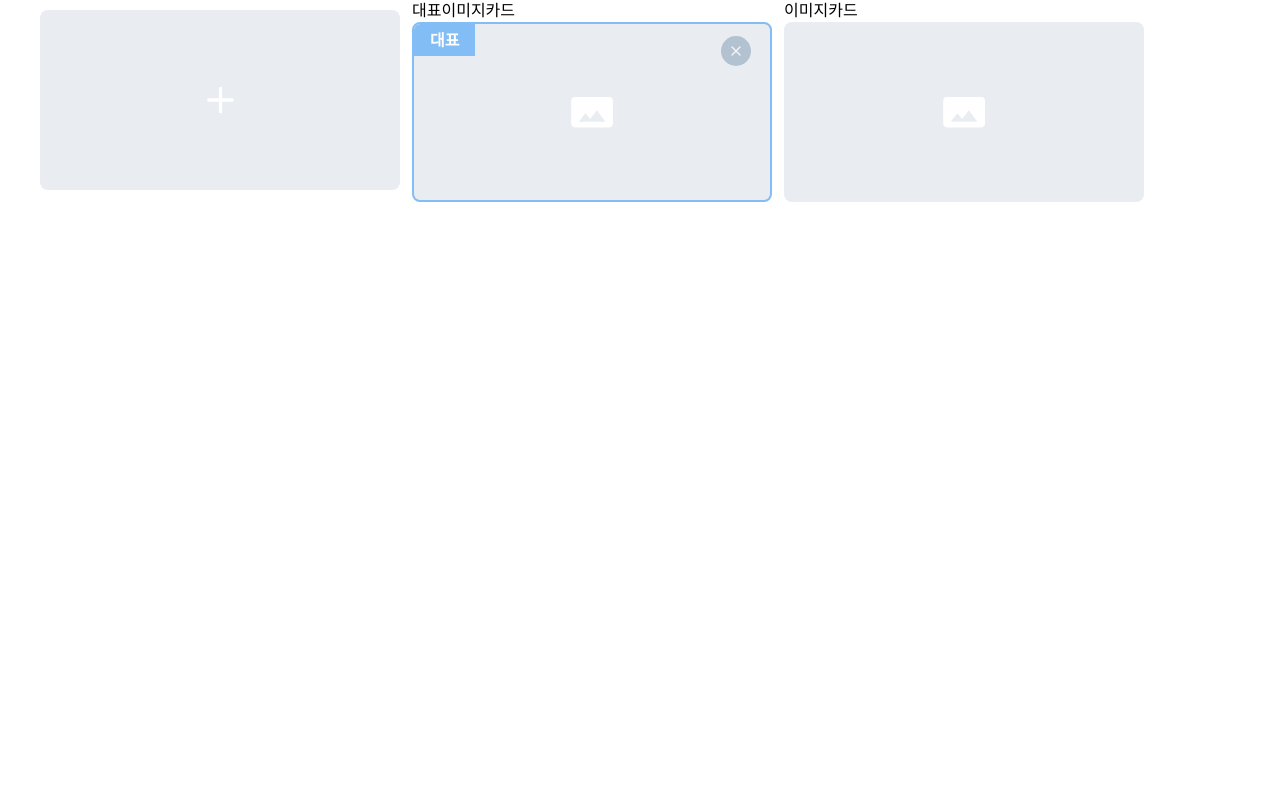
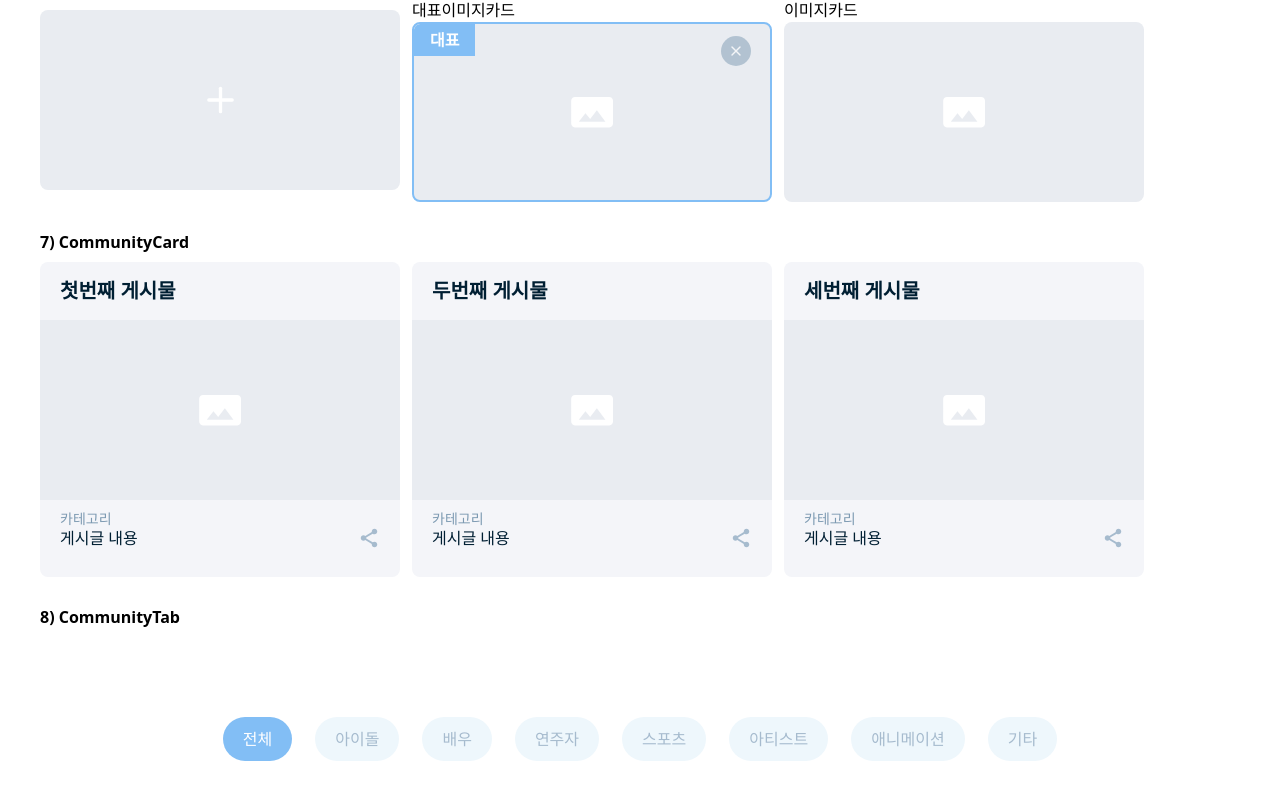
Before and after one commit to Deokive/FE, a React (Vite) app: page /test in a window 1280 px wide. Shown: the part 734-1534 px from the top of the page. Before the commit the page ends 936 px from the top, so only its background shows below. Built offline with nearby package versions, Linux system fonts and the light colour scheme; the HTML template or start-up script is replaced by a standard one; a web font is replaced by a local one.

Commit message:
feat: 커뮤니티 카드 컴포넌트 제작

```diff
--- a/src/components/community/CommunityCard.tsx
+++ b/src/components/community/CommunityCard.tsx
@@ -0,0 +1,74 @@
+import vectorIcon from "@/assets/icon/Vector.svg";
+import shareIcon from "@/assets/icon/share.svg";
+
+interface CommunityCardProps {
+  title?: string;
+  category?: string;
+  content?: string;
+  img?: string;
+  onClick?: () => void; // 클릭 시 이벤트
+  onClickShare?: () => void; // 공유 시 이벤트
+}
+
+const CommunityCard = ({
+  title,
+  category,
+  content,
+  img,
+  onClick,
+  onClickShare,
+}: CommunityCardProps) => {
+  return (
+    <div
+      onClick={(e) => {
+        // 공유 버튼이나 그 자식 요소를 클릭한 경우 카드 클릭 이벤트 실행 안 함
+        const target = e.target as HTMLElement;
+        if (target.closest("button")) {
+          return;
+        }
+        onClick?.();
+      }}
+      className="w-[360px] h-[315px] rounded-[8px] bg-surface-container-10 cursor-pointer"
+    >
+      {/* 타이틀 */}
+      <div className="flex w-[360px] h-[58px] px-5 py-3 items-center ">
+        <p className="typo-h3-semibold text-color-highest">
+          {title ? title : "게시물 제목"}
+        </p>
+      </div>
+      {/* 이미지 */}
+      <div className="flex items-center justify-center w-[360px] h-[180px] bg-surface-container-20">
+        {img && (
+          <img src={img} alt="img" className="w-full h-full object-cover" />
+        )}
+        {!img && (
+          <img src={vectorIcon} alt="icon" className="w-[43px] h-[31px]" />
+        )}
+      </div>
+      {/* 카테코리 & 게시글 내용 */}
+      <div className="flex flex-col w-[360px] h-[77px] px-5 py-3">
+        <p className="typo-caption text-color-high">
+          {category ? category : "카테고리"}
+        </p>
+        <div className="flex items-center w-[320px] h-[24px] gap-2">
+          <p className="w-full typo-body2 text-color-highest">
+            {content ? content : "게시글 내용"}
+          </p>
+          <button
+            type="button"
+            onClick={(e) => {
+              e.stopPropagation();
+              e.preventDefault();
+              onClickShare?.();
+            }}
+            className="cursor-pointer hover:opacity-70 active:opacity-50"
+          >
+            <img src={shareIcon} alt="icon" />
+          </button>
+        </div>
+      </div>
+    </div>
+  );
+};
+
+export default CommunityCard;
--- a/src/pages/Test/TestPlayGround.tsx
+++ b/src/pages/Test/TestPlayGround.tsx
@@ -4,6 +4,8 @@ import { BtnBasic, BtnIcon } from "@/components/common/Button/Btn";
 import SelectBox from "@/components/common/Button/SelectBox";
 import ImgUpLoadCard from "@/components/common/Card/ImgUpLoadCard";
 import ImgCard from "@/components/common/Card/ImgCard";
+import CommunityCard from "@/components/community/CommunityCard";
+import CommunityTab from "@/components/community/CommunityTab";
 
 type ListOption = { label: string; value: string };
 
@@ -19,11 +21,10 @@ export default function ButtonsPlayground() {
   const [open, setOpen] = useState(false);
   const [sortBy, setSortBy] = useState("all");
   const [selectedImg, setSelectedImg] = useState<boolean>(false);
-
+  const [category, setCategory] = useState<string>("all");
   return (
-    <div className="h-screen px-10 py-8 space-y-8 bg-surface-bg text-text-highest">
+    <div className="h-[1080px]  px-10 py-8 space-y-8 bg-surface-bg text-text-highest">
       <h2 className="typo-h3-semibold">공용 컴포넌트 테스트</h2>
-
       <section className="space-y-3">
         <h3 className="typo-body2-semibold">1) 기본</h3>
         <div className="flex gap-3 items-center">
@@ -155,6 +156,38 @@ export default function ButtonsPlayground() {
           </div>
         </div>
       </section>
+      <section className="space-y-3">
+        <h3 className="typo-body2-semibold">7) CommunityCard</h3>
+        <div className="flex gap-3 items-center">
+          <CommunityCard
+            title="첫번째 게시물"
+            category="카테고리"
+            content="게시글 내용"
+            onClick={() => console.log("첫번째 게시물 클릭")}
+            onClickShare={() => console.log("첫번째 게시물 공유")}
+          />
+          <CommunityCard
+            title="두번째 게시물"
+            category="카테고리"
+            content="게시글 내용"
+            onClick={() => console.log("두번째 게시물 클릭")}
+            onClickShare={() => console.log("두번째 게시물 공유")}
+          />
+          <CommunityCard
+            title="세번째 게시물"
+            category="카테고리"
+            content="게시글 내용"
+            onClick={() => console.log("세번째 게시물 클릭")}
+            onClickShare={() => console.log("세번째 게시물 공유")}
+          />
+        </div>
+      </section>
+      <section className="space-y-3">
+        <h3 className="typo-body2-semibold">8) CommunityTab</h3>
+        <div className="flex gap-3 items-center py-20">
+          <CommunityTab value={category} onChange={setCategory} />
+        </div>
+      </section>
     </div>
   );
 }
```
Also changed, not shown: src/assets/Icon/Share.svg (added).
